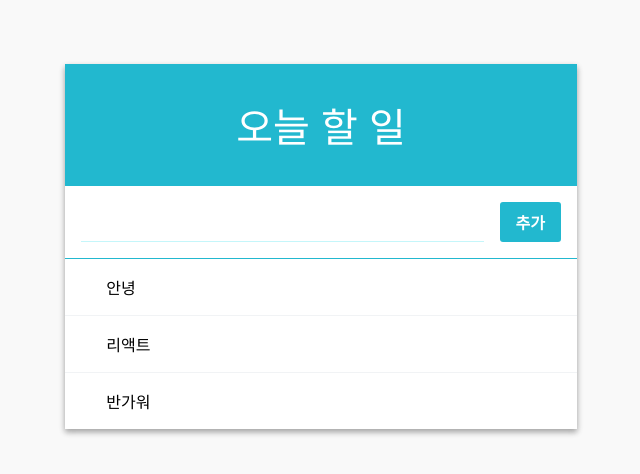
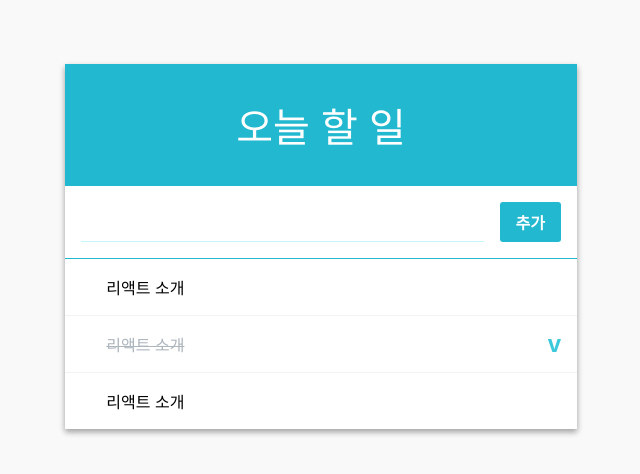
Before and after one commit to seafood123/react-project, a React (Create React App) app: page / in a window 1280 px wide. Shown: the top 474 px of the page, without its empty margins (319-959 px from the left). Built offline with nearby package versions, Linux system fonts and the light colour scheme.

Commit message:
2020.10.23 React

```diff
--- a/src/App.js
+++ b/src/App.js
@@ -1,63 +1,98 @@
-import React, { Component, Fragment } from 'react';
-import TodoListTemplate from './components/TodoListTemplate'
+import React, {Component} from 'react';
+import TodoListTemplate from './components/TodoListTemplate';
 import Form from './components/Form';
 import TodoItemList from './components/TodoItemList';
+
 class App extends Component {
+
   id = 3;
 
   state = {
     input : '',
-    todos : [
-      {id : 0 , text: ' 리액트 소개', checked:false},
-      {id : 1 , text: ' 리액트 소개', checked:true},
-      {id : 2 , text: ' 리액트 소개', checked:false},
+    todos: [
+      { id: 0, text: ' 리액트 소개', checked: false },
+      { id: 1, text: ' 리액트 소개', checked: true },
+      { id: 2, text: ' 리액트 소개', checked: false }
     ]
   }
 
-  handleChange = (e)=>{
+  handleChange = (e) => {
     this.setState({
       input : e.target.value
     });
   }
 
-  handleCreate = (e)=>{
+  handleCreate = (e) => {
     const {input, todos} = this.state;
     this.setState({
       input : '',
       todos : todos.concat({
         id : this.id++,
         text : input,
-        checked : false,
+        checked : true
       })
-    })
+    });
   }
 
-  handleKeyPress = (e)=>{
+  handleKeyPress = (e) => {
     if(e.key === 'Enter'){
       this.handleCreate();
     }
   }
 
-  render() {
-    const {input} = this.state;
-    const{
+  handleToggle = (id) => {
+    const {todos} = this.state;
+    // 파라미터로 받은 id를 가지고 몇번째 아이템인지 찾는다.
+    const index = todos.findIndex(todo => todo.id === id);
+    const selected = todos[index];  // 선택한 객체
+
+    const nextTodos = [...todos]; // 배열 복사
+
+    // 기존 값들을 복사하고 checked 값 덮어쓰기
+    nextTodos[index] = {
+      ...selected,
+      checked : !selected.checked
+    }
+
+    this.setState({
+      todos : nextTodos
+    });
+  };
+
+
+  handleRemove = (id) => {
+    const {todos} = this.state;
+    this.setState({
+      todos : todos.filter(todo => todo.id !== id)
+    })
+  }
+
+
+
+  render(){
+    const {input, todos} = this.state;
+    const {
       handleChange,
       handleCreate,
-      handleKeyPress
+      handleKeyPress,
+      handleToggle,
+      handleRemove
     } = this;
 
-    return (
-      <TodoListTemplate form={(<Form
-                                    value={input}
-                                    onKeyPress = {handleKeyPress}
-                                    onChange = {handleChange}
-                                    onCreate = {handleCreate}/>)}>
-        <TodoItemList/>
+    return(
+      <TodoListTemplate form = {(
+        <Form
+          value = {input}
+          onKeyPress = {handleKeyPress}
+          onChange = {handleChange}
+          onCreate = {handleCreate}
+        />
+      )}>
+        <TodoItemList todos={todos} onToggle={handleToggle} onRemove={handleRemove}/>
       </TodoListTemplate>
     )
   }
+
 }
 
-
-
 export default App;
--- a/src/components/TodoItem.js
+++ b/src/components/TodoItem.js
@@ -2,8 +2,15 @@
 import './TodoItem.css';
 
 class TodoItem extends Component{
+
+    shouldComponentUpdate(nextProps, nextState){
+        return this.props.checked !== nextProps.checked;
+    }
+
     render(){
         const { text, checked, id, onToggle, onRemove } = this.props;
+
+        console.log(id);
 
         return(
             <div className = "todo-item" onClick={()=> onToggle(id)}>
--- a/src/components/TodoItemList.js
+++ b/src/components/TodoItemList.js
@@ -1,14 +1,31 @@
 import React, {component, Component} from 'react';
 import TodoItem from './TodoItem';
 class TodoItemList extends Component{
+
+    // 최적화 코드
+    shouldComponentUpdate(nextProps, nextState) {
+        return this.props.todos !== nextProps.todos;
+    }
+
     render(){
         const { todos, onToggle, onRemove } = this.props;
 
+        const todoList = todos.map(
+            ({id, text, checked}) => (
+                <TodoItem
+                    id = {id}
+                    text={text}
+                    checked={checked}
+                    onToggle={onToggle}
+                    onRemove={onRemove}
+                    key={id}
+                />
+            )
+        );
+
         return (
             <div>
-                <TodoItem text="안녕"/>
-                <TodoItem text="리액트"/>
-                <TodoItem text="반가워"/>
+                {todoList}
             </div>
         )
     }
```
